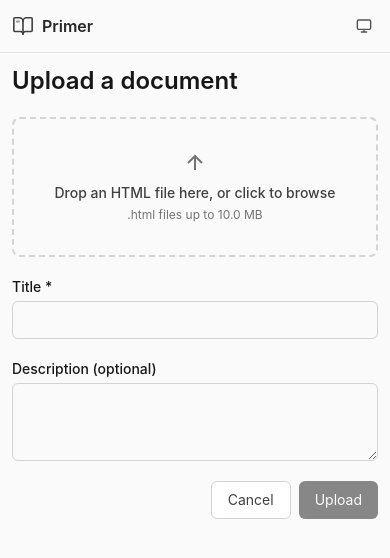
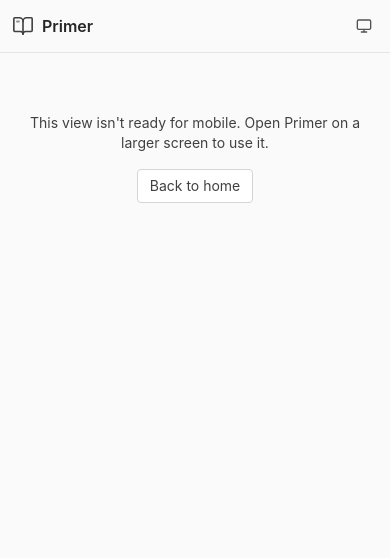
Before and after one commit to 0xPolygon/primer, a React (Vite) app in the folder apps/web/: page /upload in a window 390 px wide. Shown: the top 558 px of the page. Built offline with nearby package versions, Linux system fonts and the light colour scheme; no server answers.

Commit message:
feat(web): mobile notice on upload/admin/dev-harness routes

```diff
--- /dev/null
+++ b/apps/web/src/components/DesktopOnly.tsx
@@ -0,0 +1,25 @@
+import type { ReactNode } from 'react';
+import { Link } from 'react-router-dom';
+
+interface Props {
+  children: ReactNode;
+}
+
+export function DesktopOnly({ children }: Props) {
+  return (
+    <>
+      <div className="md:hidden mx-auto max-w-md py-12 text-center">
+        <p className="text-sm text-neutral-700 dark:text-neutral-300">
+          This view isn't ready for mobile. Open Primer on a larger screen to use it.
+        </p>
+        <Link
+          to="/"
+          className="mt-4 inline-block rounded border border-neutral-300 dark:border-neutral-700 bg-white dark:bg-neutral-900 px-3 py-1.5 text-sm text-neutral-700 dark:text-neutral-300"
+        >
+          Back to home
+        </Link>
+      </div>
+      <div className="hidden md:block">{children}</div>
+    </>
+  );
+}
--- a/apps/web/src/routes/admin.tsx
+++ b/apps/web/src/routes/admin.tsx
@@ -1,5 +1,6 @@
 import { useAdminStats } from '../queries/admin.ts';
 import type { AdminStatsBucket, AdminStatsResponse } from '@primer/shared';
+import { DesktopOnly } from '../components/DesktopOnly.tsx';
 
 interface StatCardProps {
   label: string;
@@ -44,6 +45,7 @@ export function AdminPage() {
   const q = useAdminStats();
 
   return (
+    <DesktopOnly>
       <div className="max-w-3xl space-y-4">
         <header className="border-b border-neutral-200 pb-3 dark:border-neutral-800">
           <h1 className="text-2xl font-semibold">Admin</h1>
@@ -73,5 +75,6 @@ export function AdminPage() {
               ))}
         </div>
       </div>
+    </DesktopOnly>
   );
 }
--- a/apps/web/src/routes/devHarness.tsx
+++ b/apps/web/src/routes/devHarness.tsx
@@ -8,6 +8,7 @@ import type {
   SerializableRect,
 } from '@primer/shared';
 import { ArtifactIframe } from '../components/ArtifactIframe.tsx';
+import { DesktopOnly } from '../components/DesktopOnly.tsx';
 import { handleOpenExternal, isSafeExternalUrl } from '../companion/client.ts';
 
 interface LogEntry {
@@ -138,6 +139,7 @@ export function DevHarnessPage() {
   };
 
   return (
+    <DesktopOnly>
       <div className="grid grid-cols-2 gap-4">
         <div>
           <ArtifactIframe
@@ -237,5 +239,6 @@ export function DevHarnessPage() {
           </section>
         </div>
       </div>
+    </DesktopOnly>
   );
 }
--- a/apps/web/src/routes/upload.tsx
+++ b/apps/web/src/routes/upload.tsx
@@ -2,6 +2,7 @@ import { useState, type FormEvent } from 'react';
 import { useNavigate } from 'react-router-dom';
 import type { UploadErrorResponse, UploadResponse } from '@primer/shared/api';
 import { FileDropZone } from '../components/FileDropZone.tsx';
+import { DesktopOnly } from '../components/DesktopOnly.tsx';
 import { api } from '../lib/fetch.ts';
 
 export function UploadPage() {
@@ -44,6 +45,7 @@ export function UploadPage() {
   const canSubmit = file !== null && title.trim().length > 0 && !submitting;
 
   return (
+    <DesktopOnly>
       <form onSubmit={onSubmit} className="mx-auto max-w-xl space-y-5">
         <h1 className="text-2xl font-semibold">Upload a document</h1>
 
@@ -91,5 +93,6 @@ export function UploadPage() {
           </button>
         </div>
       </form>
+    </DesktopOnly>
   );
 }
```
Lines whose indentation alone changed are shown as unchanged.
